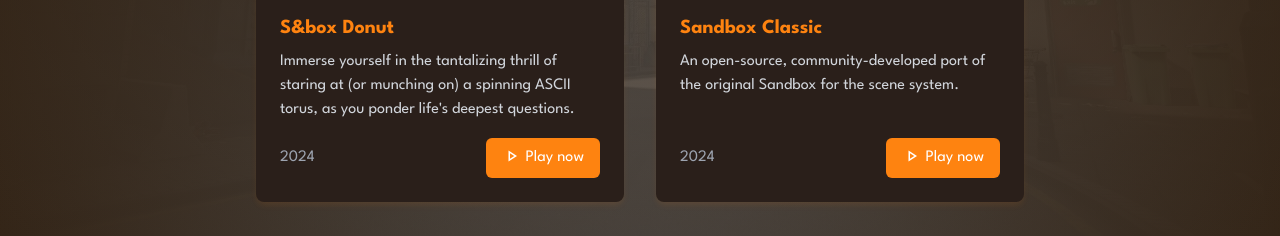
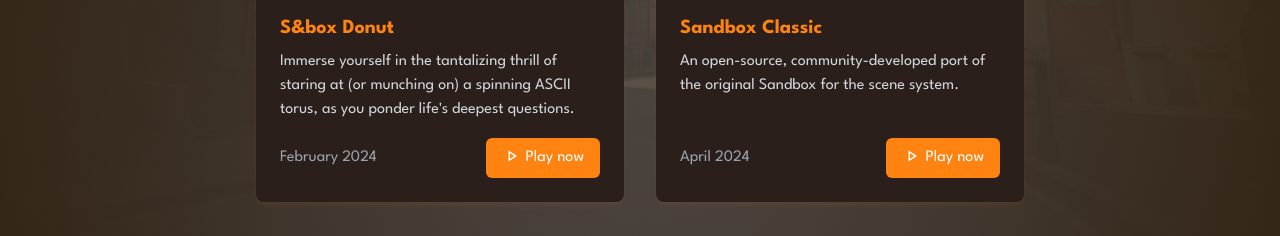
Before and after one commit to Softsplit/softsplit.web, an Angular app: page / in a window 1280 px wide. Shown: the part 1170-1406 px from the top of the page. Built offline with nearby package versions, Linux system fonts and the light colour scheme.

Commit message:
Include month in game cards

```diff
--- a/src/app/home/home.component.ts
+++ b/src/app/home/home.component.ts
@@ -17,7 +17,7 @@
   description: string;
   imageUrl: string;
   link: string;
-  year: number;
+  year: string;
 }
 
 @Component({
@@ -155,7 +155,7 @@
       description: "Immerse yourself in the tantalizing thrill of staring at (or munching on) a spinning ASCII torus, as you ponder life's deepest questions.",
       imageUrl: "/games/sboxdonut.png",
       link: "https://sbox.game/softsplit/donut",
-      year: 2024
+      year: "February 2024"
     },
     {
       id: 2,
@@ -163,7 +163,7 @@
       description: "An open-source, community-developed port of the original Sandbox for the scene system.",
       imageUrl: "/games/sandboxclassic.png",
       link: "https://sbox.game/softsplit/sandbox",
-      year: 2024
+      year: "April 2024"
     }
   ];
 
@@ -171,7 +171,7 @@
     { value: '2+', label: 'Games Released' },
     { value: '400+', label: 'Discord Members' },
     { value: '50K+', label: 'Unique Players' },
-    { value: '0', label: 'Incidents' }
+    { value: '0', label: 'Legal Incidents' }
   ];
 
   constructor(@Inject(PLATFORM_ID) platformId: Object) {
```
